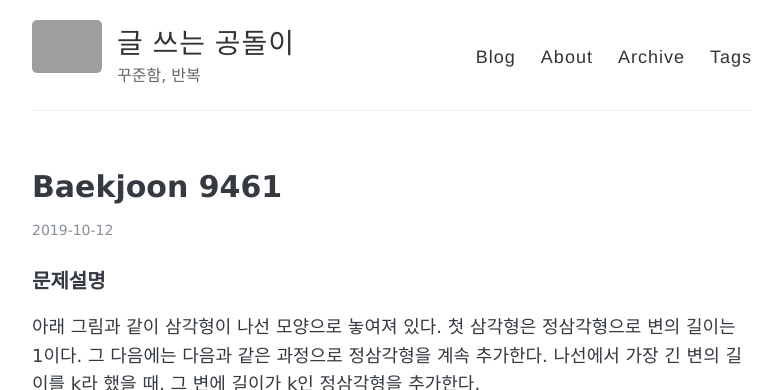
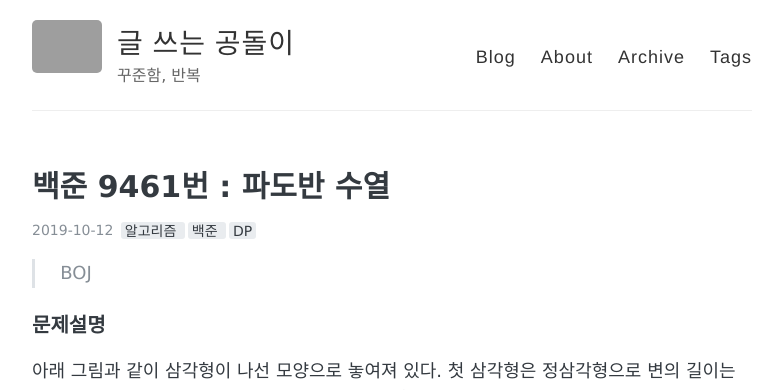
Before and after one commit to sihyungyou/sihyungyou.github.io, a Jekyll site: the page built from _posts/2019-10-12-baekjoon-9461.md, in a window 1280 px wide and 900 px high, cut to the strip 0-390 px from the top of the window. Shown: the whole strip, without its empty margins (248-1030 px from the left). Built offline with Jekyll 4.4.1, drawn with Linux system fonts in a browser that asks for light colours; our own code applies the rules of GitHub Pages for plain Markdown files; grey boxes are pictures that could not be loaded.

Commit message:
added name on 9461

```diff
--- a/_posts/2019-10-12-baekjoon-9461.md
+++ b/_posts/2019-10-12-baekjoon-9461.md
@@ -1,3 +1,11 @@
+---
+layout: post
+title: "백준 9461번 : 파도반 수열"
+tags: [알고리즘, 백준, DP]
+comments: true
+---
+
+> BOJ
 
 ### 문제설명
 아래 그림과 같이 삼각형이 나선 모양으로 놓여져 있다. 첫 삼각형은 정삼각형으로 변의 길이는 1이다. 그 다음에는 다음과 같은 과정으로 정삼각형을 계속 추가한다. 나선에서 가장 긴 변의 길이를 k라 했을 때, 그 변에 길이가 k인 정삼각형을 추가한다.
```
